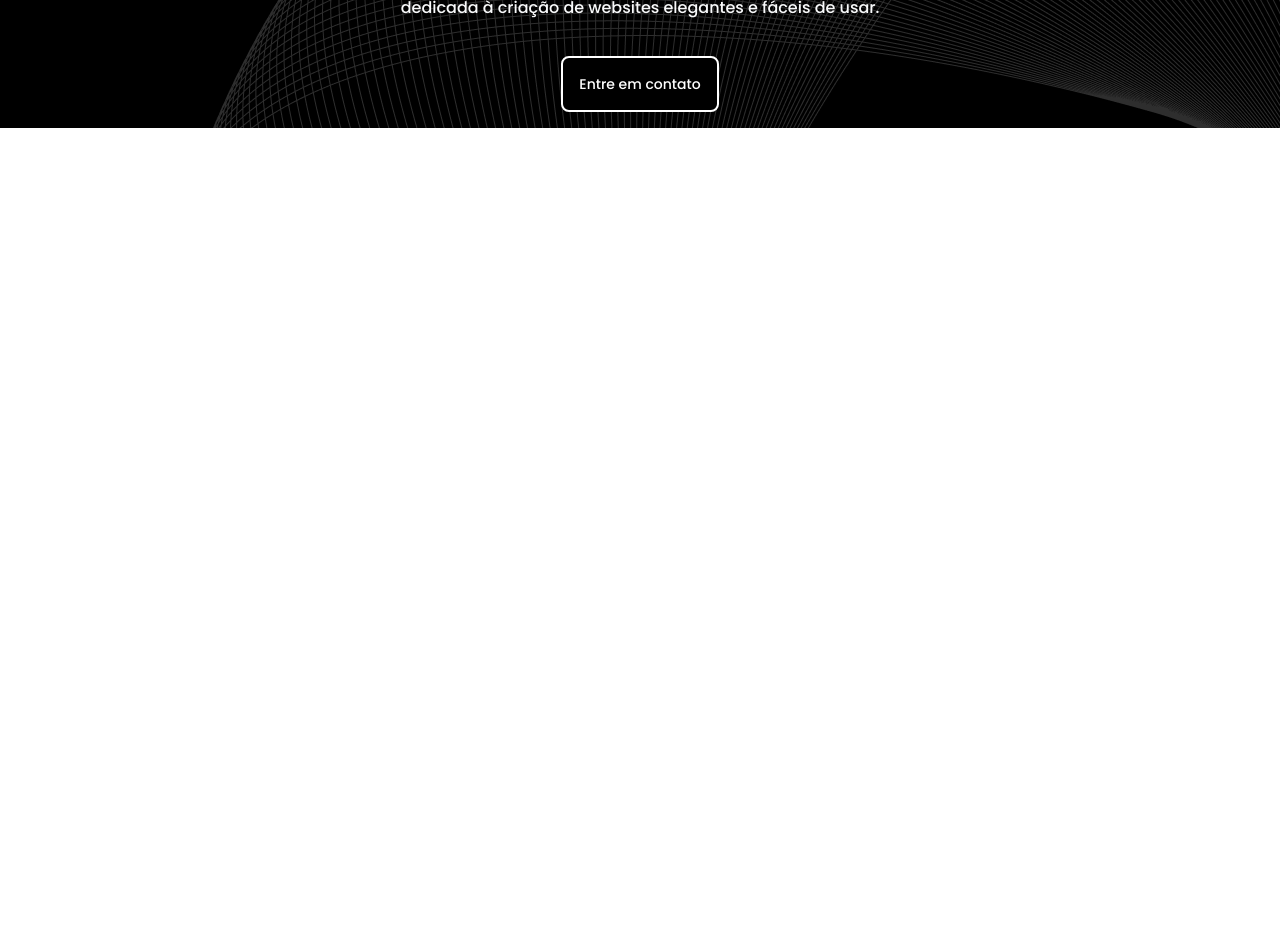
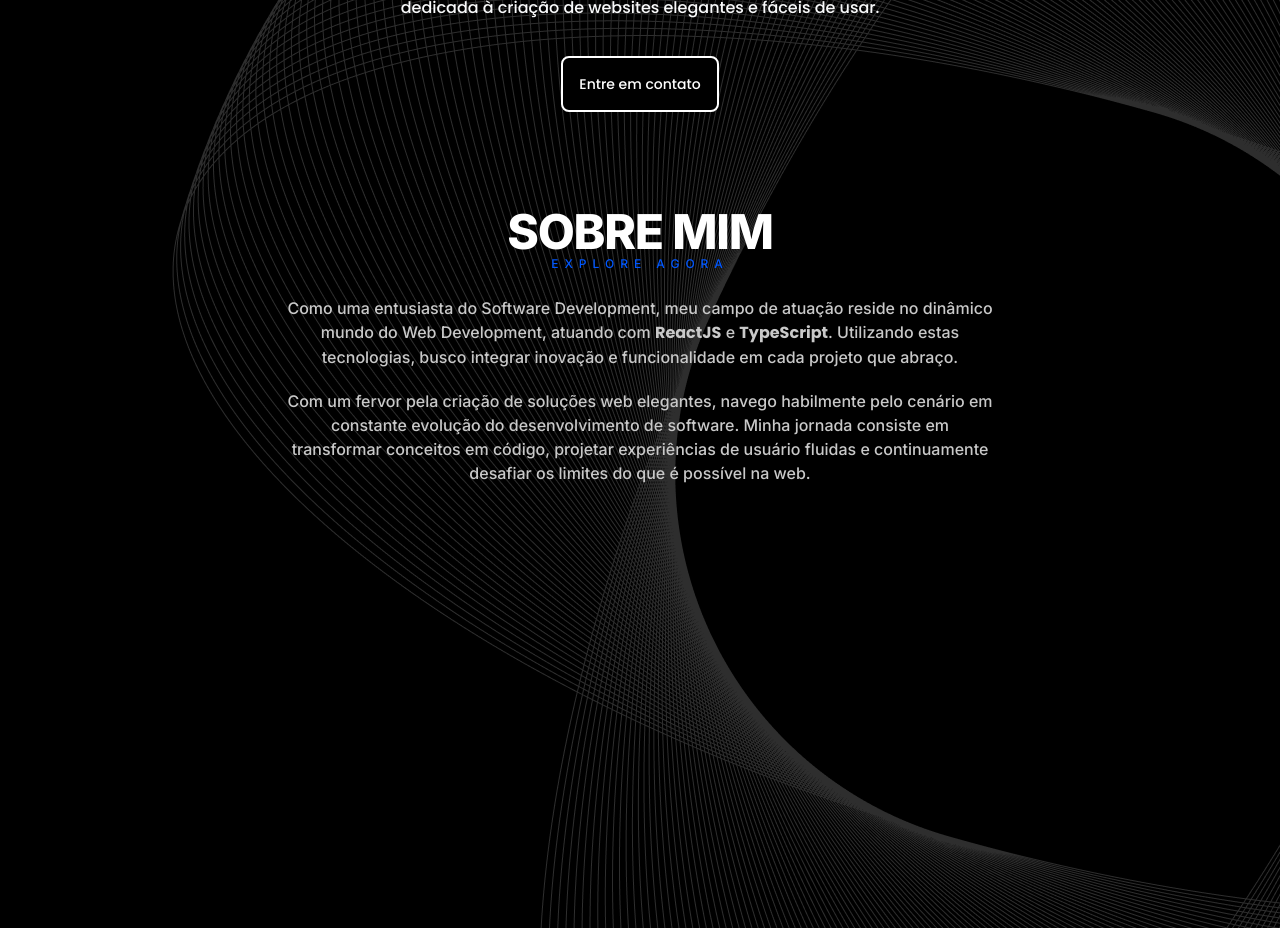
Before and after one commit to daya-diaz/portfolio, a React (Vite) app: page / in a window 1280 px wide. Shown: the part 540-1468 px from the top of the page. Before the commit the page ends 800 px from the top, so only its background shows below. Built offline with nearby package versions, Linux system fonts and the light colour scheme.

Commit message:
criando AboutSection

```diff
--- a/index.html
+++ b/index.html
@@ -9,7 +9,7 @@
     <meta name="viewport" content="width=device-width, initial-scale=1.0" />
     <title>Vite + React + TS</title>
   </head>
-  <body>
+  <body class="overflow-x-hidden">
     <div id="root"></div>
     <script type="module" src="/src/main.tsx"></script>
   </body>
--- a/src/App.tsx
+++ b/src/App.tsx
@@ -1,12 +1,14 @@
+import AboutSection from './components/AboutSection'
 import { Header } from './components/Header'
 import { Hero } from './components/Hero'
 
 function App() {
   return (
-    <main className="absolute w-screen bg-black text-white">
-      <div className="bg-pattern w-full h-full relative right-0">
+    <main className="w-screen h-auto bg-black text-white">
+      <div className="bg-pattern w-full h-full">
         <Header />
         <Hero />
+        <AboutSection />
       </div>
     </main>
   )
--- /dev/null
+++ b/src/components/AboutSection.tsx
@@ -0,0 +1,25 @@
+import { TitleSection } from './TitleSection'
+
+export default function AboutSection() {
+  return (
+    <section className="flex flex-col items-center m-auto justify-start pt-20 h-screen gap-6">
+      <TitleSection title="Sobre mim" />
+      <div className="flex flex-col gap-5">
+        <p className="text-base font-inter font-medium text-gray-100 md:w-[706px] text-center">
+          Como uma entusiasta do Software Development, meu campo de atuação
+          reside no dinâmico mundo do Web Development, atuando com{' '}
+          <strong>ReactJS</strong> e <strong>TypeScript</strong>. Utilizando
+          estas tecnologias, busco integrar inovação e funcionalidade em cada
+          projeto que abraço.
+        </p>
+        <p className="text-base font-inter font-medium text-gray-100 md:w-[706px] text-center">
+          Com um fervor pela criação de soluções web elegantes, navego
+          habilmente pelo cenário em constante evolução do desenvolvimento de
+          software. Minha jornada consiste em transformar conceitos em código,
+          projetar experiências de usuário fluidas e continuamente desafiar os
+          limites do que é possível na web.
+        </p>
+      </div>
+    </section>
+  )
+}
--- a/src/components/TitleSection.tsx
+++ b/src/components/TitleSection.tsx
@@ -4,7 +4,7 @@ interface TitleSectionProps {
 export function TitleSection({ title }: TitleSectionProps) {
   return (
     <div className="flex flex-col items-center justify-center">
-      <h2 className="font-bold tracking-tight font-inter font-extrabold text-5xl uppercase">
+      <h2 className="tracking-tight font-inter font-extrabold text-5xl uppercase">
         {title}
       </h2>
       <span className="tracking-[.5em] text-xs font-inter font-medium text-blue-500">
```
